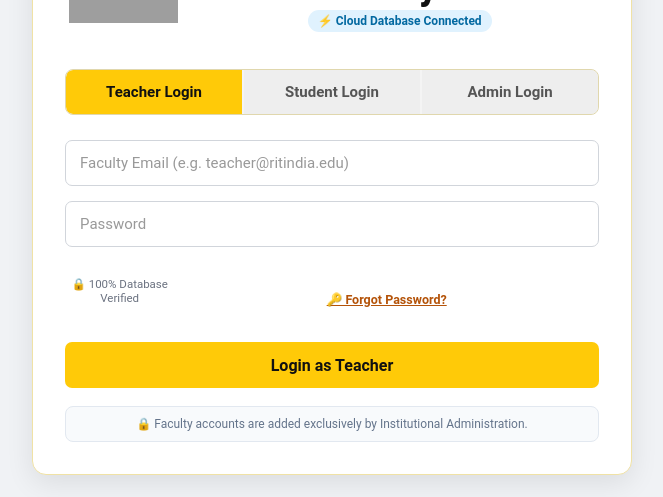
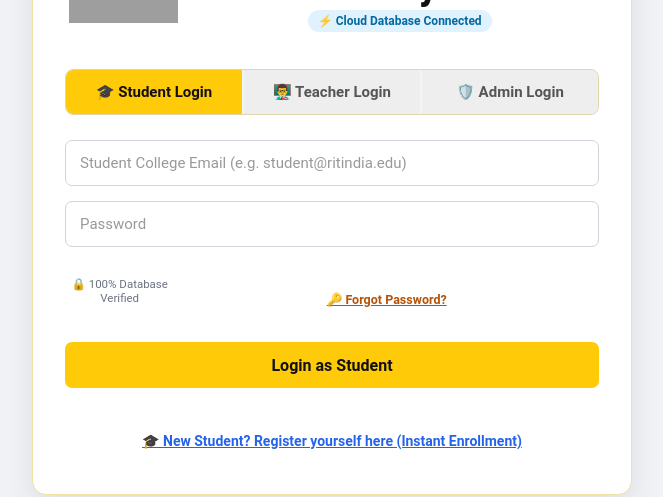
Before and after one commit to AtharvKadam1858/Proxy_Resistant_Attendance_System, a React (Vite) app in the folder frontend/: page / in a window 1280 px wide. Shown: the part 193-690 px from the top of the page, without its empty margins (308-971 px from the left). Built offline with nearby package versions, Linux system fonts and the light colour scheme; grey boxes are pictures that could not be loaded.

Commit message:
feat: default to student login, strictly enforce student-only self-registration, lock teacher & admin to institutional administrator

```diff
--- a/frontend/src/pages/auth/Login.tsx
+++ b/frontend/src/pages/auth/Login.tsx
@@ -5,7 +5,7 @@ import RITLogo from "../../assets/RIT_logo.jpeg";
 import { loginUserWithSupabase, registerStudent, resetUserPasswordWithVerification } from "../../services/supabase";
 
 export default function Login() {
-  const [role, setRole] = useState("teacher");
+  const [role, setRole] = useState("student");
   const [email, setEmail] = useState("");
   const [password, setPassword] = useState("");
   const [msg, setMsg] = useState("");
@@ -340,6 +340,17 @@ export default function Login() {
           <div className="tabs">
             <button
               type="button"
+              className={role === "student" ? "active" : ""}
+              onClick={() => {
+                setRole("student");
+                setMsg("");
+              }}
+            >
+              🎓 Student Login
+            </button>
+
+            <button
+              type="button"
               className={role === "teacher" ? "active" : ""}
               onClick={() => {
                 setRole("teacher");
@@ -347,18 +358,7 @@ export default function Login() {
                 setMsg("");
               }}
             >
-              Teacher Login
-            </button>
-
-            <button
-              type="button"
-              className={role === "student" ? "active" : ""}
-              onClick={() => {
-                setRole("student");
-                setMsg("");
-              }}
-            >
-              Student Login
+              👨‍🏫 Teacher Login
             </button>
 
             <button
@@ -370,7 +370,7 @@ export default function Login() {
                 setMsg("");
               }}
             >
-              Admin Login
+              🛡️ Admin Login
             </button>
           </div>
 
@@ -444,19 +444,25 @@ export default function Login() {
 
           {/* Teacher Security Notice (No Self-Registration Allowed) */}
           {role === "teacher" && (
-            <div style={{ marginTop: "18px", padding: "10px 14px", background: "#f8fafc", borderRadius: "8px", border: "1px solid #e2e8f0" }}>
-              <span style={{ fontSize: "12px", color: "#64748b", display: "flex", alignItems: "center", justifyContent: "center", gap: "6px" }}>
-                🔒 Faculty accounts are added exclusively by Institutional Administration.
-              </span>
+            <div style={{ marginTop: "18px", padding: "14px 16px", background: "#f8fafc", borderRadius: "10px", border: "1.5px solid #cbd5e1", textAlign: "center" }}>
+              <div style={{ fontSize: "13.5px", fontWeight: "800", color: "#0f172a", marginBottom: "4px", display: "flex", alignItems: "center", justifyContent: "center", gap: "6px" }}>
+                <span>🔒</span> Faculty Self-Registration Restricted
+              </div>
+              <p style={{ margin: 0, fontSize: "12px", color: "#64748b", lineHeight: "1.5" }}>
+                Teachers cannot self-register. New faculty accounts are added exclusively by the System Administrator inside the Admin Portal.
+              </p>
             </div>
           )}
 
           {/* Admin Security Notice (No Self-Registration Allowed) */}
           {role === "admin" && (
-            <div style={{ marginTop: "18px", padding: "10px 14px", background: "#f8fafc", borderRadius: "8px", border: "1px solid #e2e8f0" }}>
-              <span style={{ fontSize: "12px", color: "#64748b", display: "flex", alignItems: "center", justifyContent: "center", gap: "6px" }}>
-                🔒 System Administrator Access (Restricted Portal)
-              </span>
+            <div style={{ marginTop: "18px", padding: "14px 16px", background: "#f8fafc", borderRadius: "10px", border: "1.5px solid #cbd5e1", textAlign: "center" }}>
+              <div style={{ fontSize: "13.5px", fontWeight: "800", color: "#0f172a", marginBottom: "4px", display: "flex", alignItems: "center", justifyContent: "center", gap: "6px" }}>
+                <span>🛡️</span> Restricted Administrator Portal
+              </div>
+              <p style={{ margin: 0, fontSize: "12px", color: "#64748b", lineHeight: "1.5" }}>
+                Admin accounts cannot be self-registered. Exclusive login for Master Administrator (<strong style={{ color: "#0284c7" }}>admin@ritindia.edu</strong>).
+              </p>
             </div>
           )}
         </>
```
Also changed, not shown: frontend/public/vercel.json.
